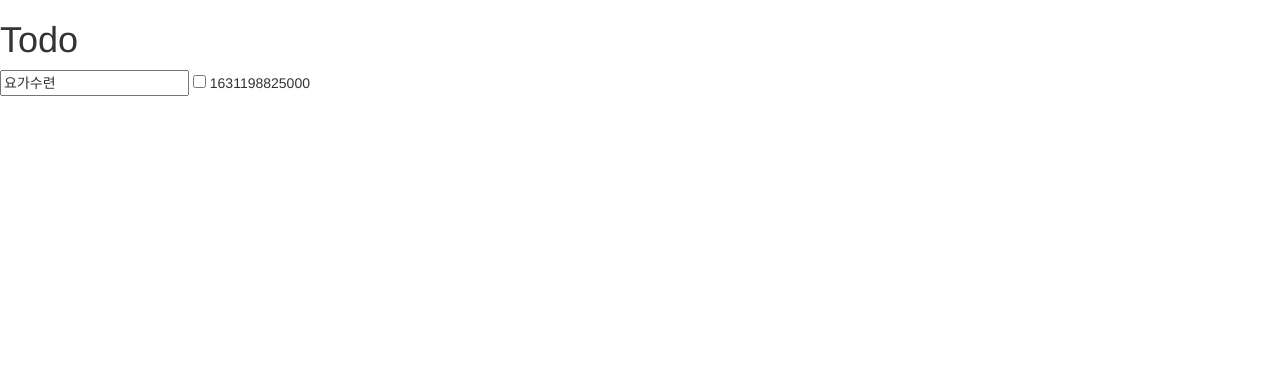
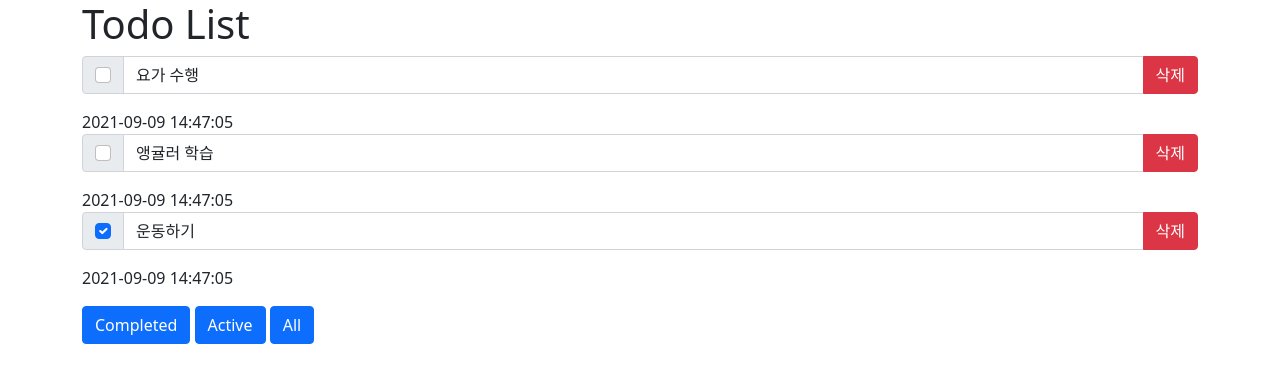
Before and after one commit to graygreat/angular-practice, a plain HTML site: page index.html in a window 1280 px wide. Drawn offline with nearby package versions, Linux system fonts and the light colour scheme.

Commit message:
feat: 내장 디렉티브 적용

```diff
--- a/index.html
+++ b/index.html
@@ -6,19 +6,33 @@
 
 </head>
 <body ng-app="todo" ng-controller="TodoCtrl">
-    <h1>Todo</h1>
 
-    <input type="text" ng-model="todo.title">
-    <input type="checkbox" ng-model="todo.completed">
-    <date>{{ todo.createdAt }}</date>
+    <div class="container">
+        <h1>Todo List</h1>
+
+        <ul class="list-unstyled">
+            <li ng-repeat="todo in todos | filter:statusFilter">
+                <div class="input-group mb-3">
+                    <div class="input-group-text">
+                        <input class="form-check-input mt-0" type="checkbox" value="" ng-model="todo.completed">
+                    </div>
+                    <input type="text" class="form-control" ng-model="todo.title">
+                    <button class="btn btn-danger" type="button" id="button-addon2" ng-click="remove(todo)">삭제</button>
+                </div>
+                <date>{{ todo.createdAt | date:'yyyy-MM-dd HH:mm:ss'}}</date>
+            </li>
+        </ul>
+
+        <button class="btn btn-primary" ng-click="statusFilter={completed:true}">Completed</button>
+        <button class="btn btn-primary" ng-click="statusFilter={completed:false}">Active</button>
+        <button class="btn btn-primary" ng-click="statusFilter={}">All</button>
+    </div>
 
     <script src="https://ajax.googleapis.com/ajax/libs/angularjs/1.8.2/angular.min.js"></script>
+    <script src="https://ajax.googleapis.com/ajax/libs/jquery/1.11.2/jquery.min.js"></script>
+    <link href="https://cdn.jsdelivr.net/npm/bootstrap@5.1.1/dist/css/bootstrap.min.css" rel="stylesheet" integrity="sha384-F3w7mX95PdgyTmZZMECAngseQB83DfGTowi0iMjiWaeVhAn4FJkqJByhZMI3AhiU" crossorigin="anonymous">
+    <script src="https://cdn.jsdelivr.net/npm/bootstrap@5.1.1/dist/js/bootstrap.bundle.min.js" integrity="sha384-/bQdsTh/da6pkI1MST/rWKFNjaCP5gBSY4sEBT38Q/9RBh9AH40zEOg7Hlq2THRZ" crossorigin="anonymous"></script>
     <script src="script.js"></script>
-    <!-- 합쳐지고 최소화된 최신 CSS -->
-    <link rel="stylesheet" href="https://maxcdn.bootstrapcdn.com/bootstrap/3.3.2/css/bootstrap.min.css">
-    <!-- 부가적인 테마 -->
-    <link rel="stylesheet" href="https://maxcdn.bootstrapcdn.com/bootstrap/3.3.2/css/bootstrap-theme.min.css">
-    <!-- 합쳐지고 최소화된 최신 자바스크립트 -->
-    <script src="https://maxcdn.bootstrapcdn.com/bootstrap/3.3.2/js/bootstrap.min.js"></script>
+
 </body>
 </html>
--- a/script.js
+++ b/script.js
@@ -1,12 +1,31 @@
-(function() {
-    var app = angular.module('todo', []);
+var app = angular.module('todo', []);
 
-    app.controller('TodoCtrl', ['$scope', function($scope) {
-        $scope.todo = {
-            title: '요가수련',
+app.controller('TodoCtrl', function($scope) {
+    $scope.todos = [
+        {
+            title: '요가 수행',
             completed: false,
             createdAt: Date.now()
+        },
+        {
+            title: '앵귤러 학습',
+            completed: false,
+            createdAt: Date.now()
+        },
+        {
+            title: '운동하기',
+            completed: true,
+            createdAt: Date.now()
         }
+    ];
 
-    }]);
-})();
+    $scope.remove = function(todo) {
+        var idx = $scope.todos.findIndex(function (item) {
+            return todo.title === item.title;
+        })
+
+        if (idx > -1) {
+            $scope.todos.splice(idx, 1)
+        }
+    }
+})
```
